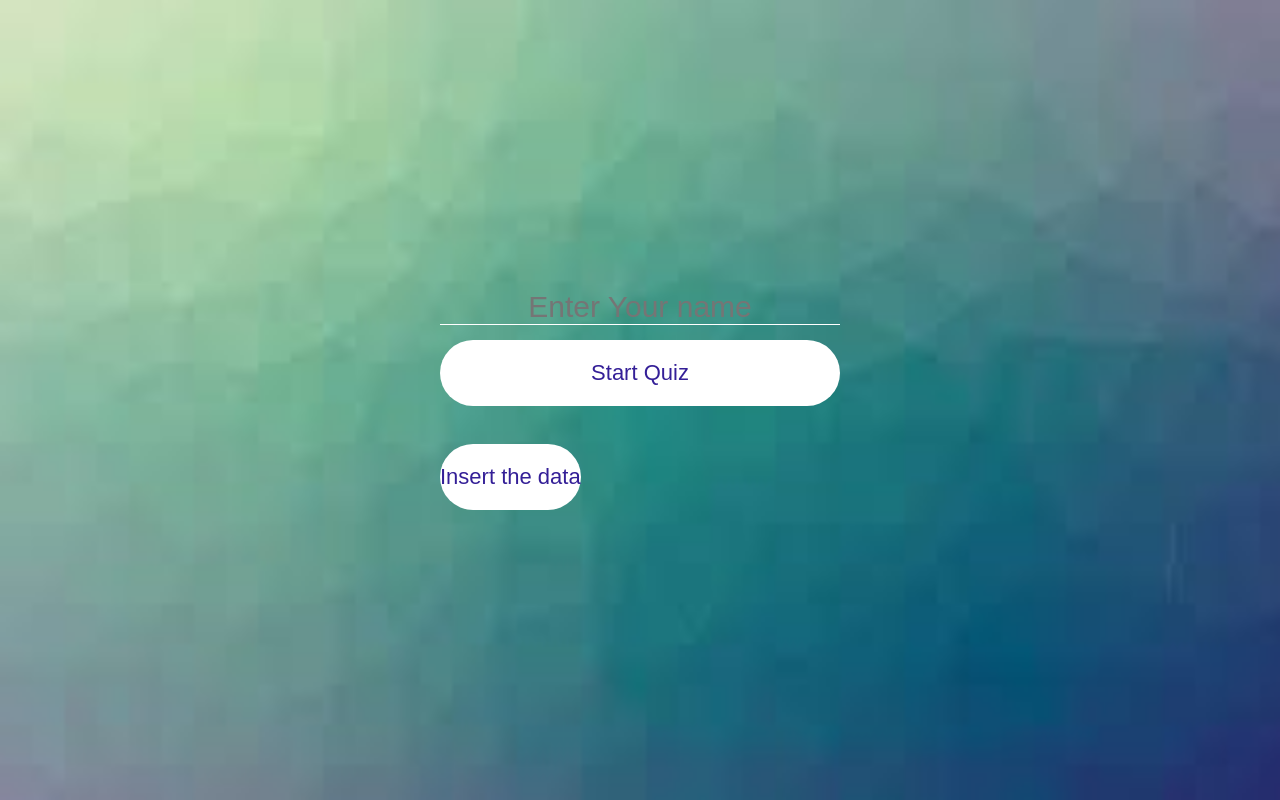
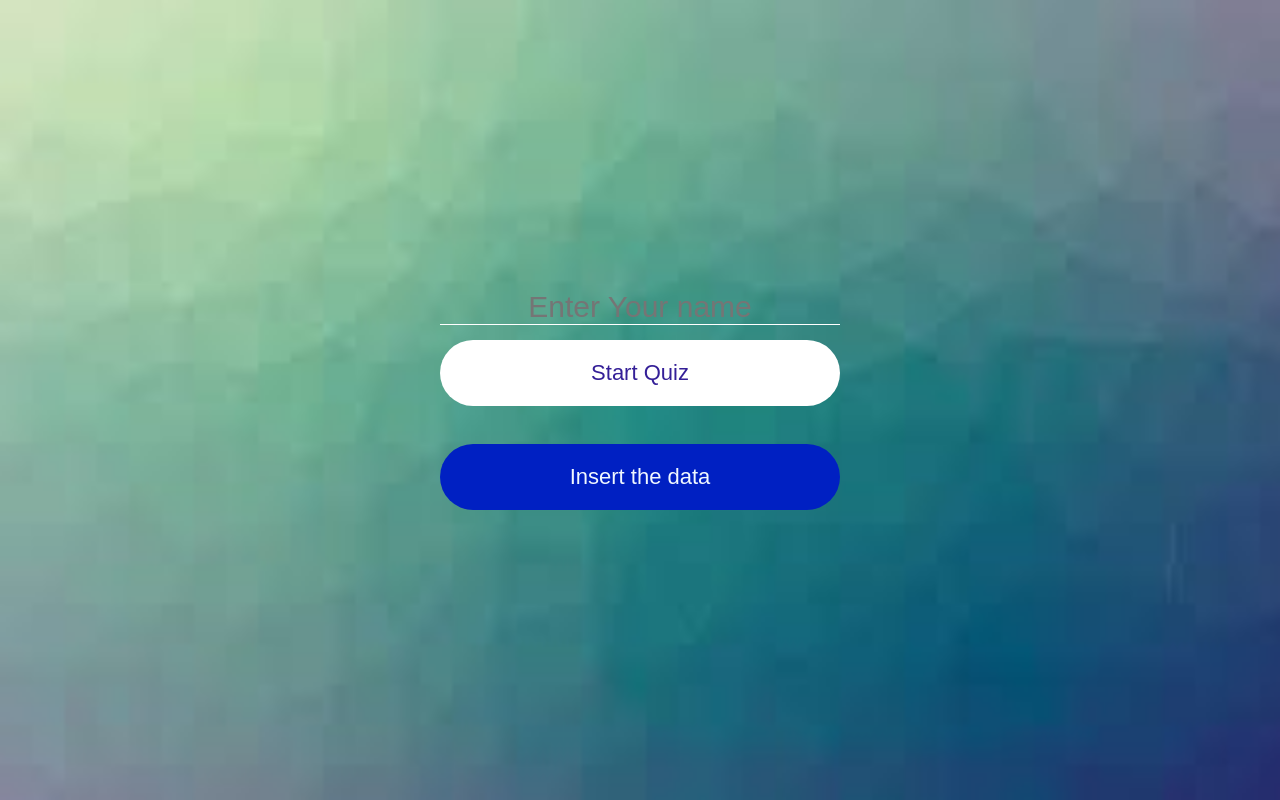
Before and after one commit to bilalmohib/Quiz-App-Firebase, a plain HTML site: page index.html in a window 1280 px wide. Drawn offline with Linux system fonts and the light colour scheme.

Commit message:
Update style.css

```diff
--- a/style.css
+++ b/style.css
@@ -72,10 +72,11 @@ a{
     padding: 20px 0;
     border: none;
     border-radius: 100px;
-    background-color: #fff;
-    color: #341f97;
+    background-color: #0020C2;
+    color: aliceblue;
     font-size: 22px;
     transition: 0.4s all;
+     width: 100%;
   }
 
 
```
